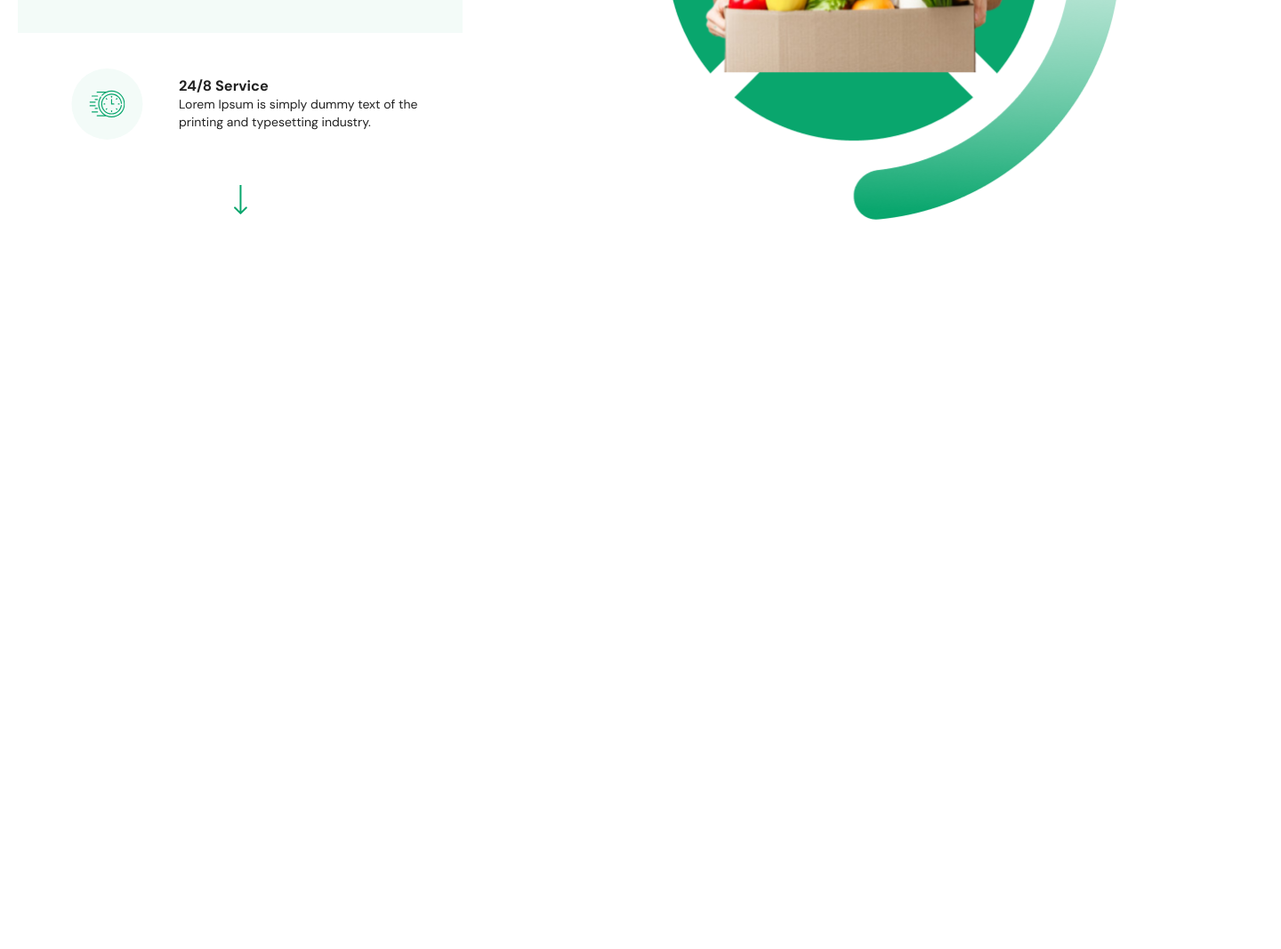
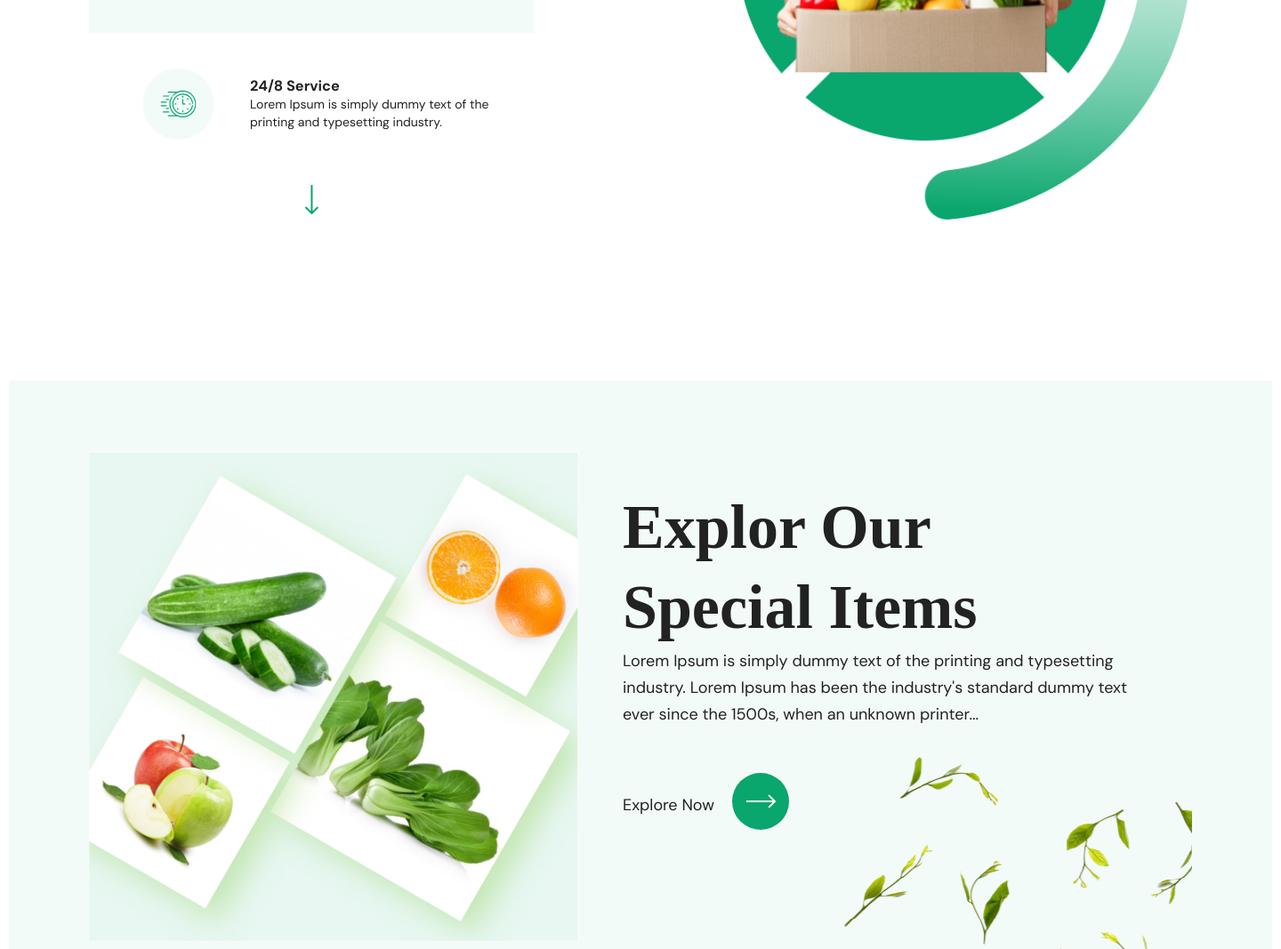
Before and after one commit to Karter256/Food, a plain HTML site: page index.html in a window 1280 px wide. Shown: the part 1733-2800 px from the top of the page at 89% size, 1440 px wide, since content can reach past the window. Before the commit the page ends 2026 px from the top, so only its background shows below. Drawn offline with Linux system fonts and the light colour scheme; a web font is replaced by a local one.

Commit message:
Formed "special" section, fixed bg images

```diff
--- a/css/styles.css
+++ b/css/styles.css
@@ -40,10 +40,14 @@ a{
     text-decoration: none;
     color: var(--text-color);
 }
+body{
+    width: 1440px;
+    margin: 0 auto;
+}
 
 .container{
-max-width: 1240px;
-margin: 0 auto;
+    max-width: 1240px;
+    margin: 0 auto;
 }
 /* _________________________________________HEADER_____________________________________________ */
 
@@ -59,7 +63,6 @@ margin: 0 auto;
 }
 .menu__list {
     display: flex;
-    margin-left: 100px;
 
 }
 .menu__list-item {
@@ -76,7 +79,6 @@ margin: 0 auto;
 }
 .header__btn {
     margin-left: 32px;
-    margin-right: 100px;
     width: 160px;
     height: 40px;
     background-color: var(--accent-color);
@@ -100,18 +102,20 @@ margin: 0 auto;
 .fruits__container {
     position: relative;
 
+
 }
 .fruits__inner {
-    background-image: url(../images/vegetables.svg);
+    background-color: var(--secondary-background-color);
+    background-image: url(../images/vegetables.svg),url(../images/falling-grass.svg);
     background-repeat: no-repeat;
-    background-position: bottom left;
+    background-position: 100px 400px , -140px -20px ;
+    background-size: 882px 485px, 612px 408px;
     background-blend-mode: darken;
-    background-color: var(--secondary-background-color);
+    width: 100%;
+    margin-bottom: 150px;
 }
 .fruits__top {
-    background-image: url(../images/falling-grass.png);
-    background-repeat: no-repeat;
-    background-position: -50px;
+
     display: flex;
     flex-direction: column;
 }
@@ -121,8 +125,8 @@ margin: 0 auto;
     font-size: 70px;
     line-height: 90px;
     text-align: center;
-    padding-top: 92px;
-    padding-bottom: 20px;
+    margin-top: 92px;
+    margin-bottom: 20px;
 }
 .fruits__top-text {
     max-width: 637px;
@@ -148,7 +152,7 @@ margin: 0 auto;
     flex-direction: column;
     justify-content: center;
     align-items: flex-end;
-    margin-bottom: 50px;
+
 }
 .fruit__aside-item {
     background-color: var(--background-color);
@@ -179,11 +183,9 @@ margin: 0 auto;
 .service {
     background-image: url(../images/decore.svg);
     background-repeat: no-repeat;
-    background-position: top right;
-    background-position-y: -10px;
-    padding-top: 150px;
-}
-.container {
+    background-size: 944px 531px;
+    background-position: 515px -30px;
+    margin-top: 150px;
 }
 .service__heading {
     font-family: 'Rosario';
@@ -245,3 +247,59 @@ margin: 0 auto;
    width: 600px;
    transform: translateY(-35px);
 }
+
+
+/* ___________________________________Special____________________________________ */
+
+.special {
+    margin-top: 145px;
+    background-color: var(--secondary-background-color);
+    display: flex;
+    flex-direction: row;
+    justify-content: space-between;
+
+
+}
+
+.special__inner {
+    display: flex;
+
+}
+
+.special__container{
+    width: 1240px;
+    background-image: url(../images/falling-grass.png);
+    background-repeat: no-repeat;
+    background-position: 800px 400px;
+
+
+}
+.special__img {
+    max-width: 600px;
+    margin-top: 80px;
+    padding-right: 50px;
+    margin-bottom: 150px;
+}
+.special__side {
+    max-width: 556px;
+}
+.special__heading {
+    margin-top: 120px;
+    font-family: 'Rosario';
+    font-weight: 700;
+    font-size: 70px;
+    line-height: 90px;
+    width: 556px;
+}
+.special__text {
+    width: 574px;
+}
+.special__link {
+    margin-top: 50px;
+    display: flex;
+    justify-content: flex-start;
+    align-items: center;
+}
+.special__link-text {
+    padding-right: 20px;
+}
--- a/index.html
+++ b/index.html
@@ -115,7 +115,7 @@
     </header>
     <main class="main">
       <section class="fruits">
-        <div class="container fruits__container">
+        <div class="container">
           <div class="fruits__inner">
             <div class="fruits__top">
               <h1 class="fruits__top-header">Organic Fruit & Vegetables</h1>
@@ -223,6 +223,28 @@
           </div>
         </div>
       </section>
+      <section class="special">
+        <div class="container special__container">
+          <div class="special__inner">
+            <img class="special__img" src="images/special.jpg" alt="">
+            <div class="special__side">
+              <h2 class="special__heading">Explor Our Special Items</h2>
+              <p class="special__text">Lorem Ipsum is simply dummy text of the printing and typesetting industry. Lorem Ipsum has been the industry's standard dummy text ever since the 1500s, when an unknown printer...</p>
+              <div class="special__link">
+                <p class="special__link-text">Explore Now</p>
+                <a class="fruits__top-icon" href="#">
+                  <img
+                    class="fruits__top-img"
+                    src="images/fruits-link.svg"
+                    alt=""
+                  />
+                </a>
+              </div>
+
+            </div>
+          </div>
+        </div>
+      </section>
     </main>
   </body>
 </html>
```
Also changed, not shown: images/falling-grass.svg (added), images/special.jpg (added).
